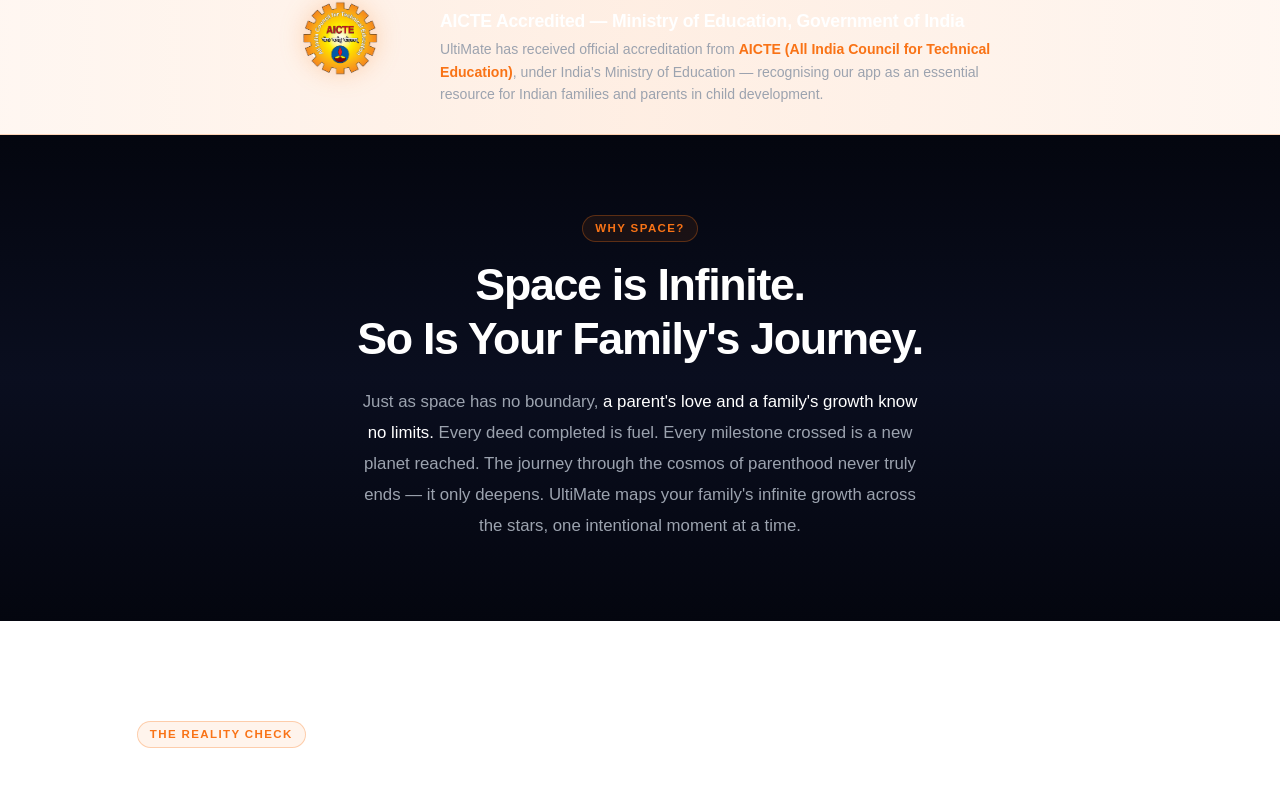
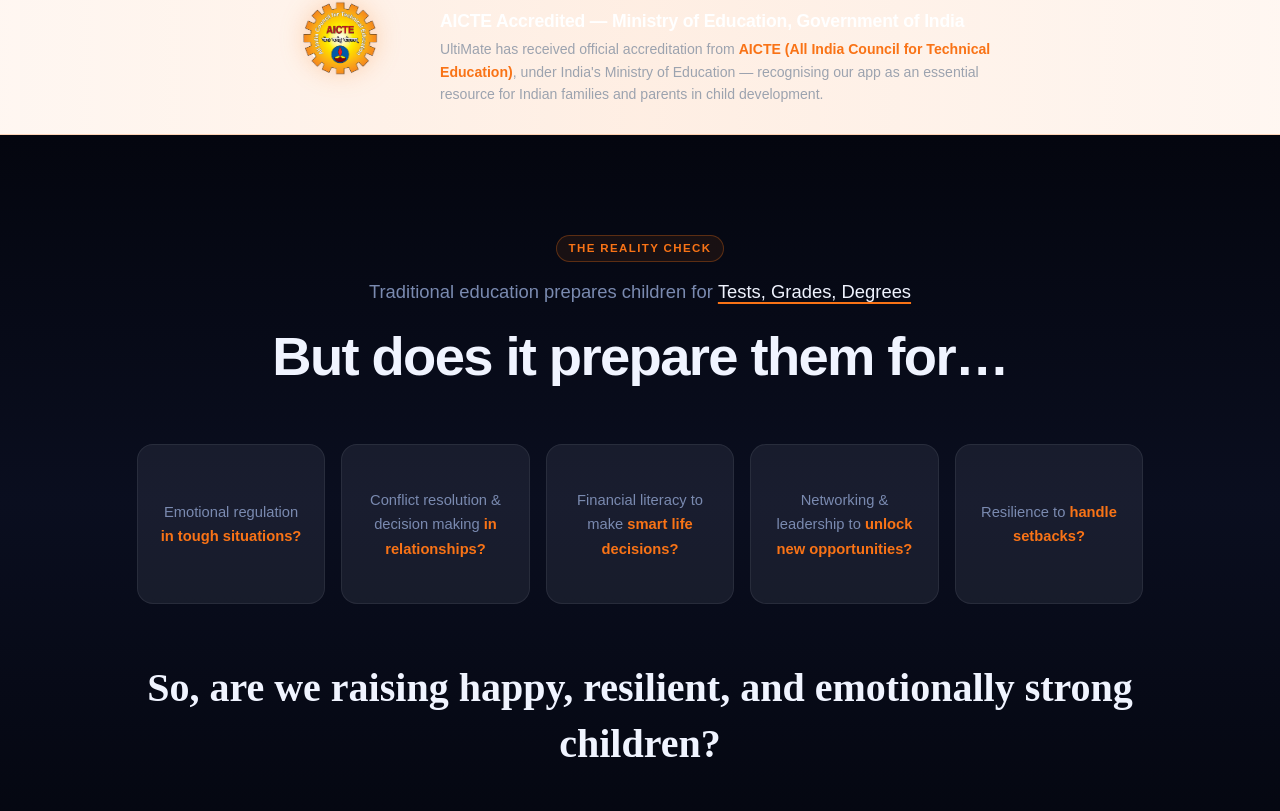
Before and after one commit to ultimate-org/ultimate-bond-web, a Next.js app: page / in a window 1280 px wide. Shown: the part 889-1700 px from the top of the page. Built offline with nearby package versions, Linux system fonts and the light colour scheme; a web font is replaced by a local one.

Commit message:
added new section beyondacademics

```diff
--- a/src/app/page.tsx
+++ b/src/app/page.tsx
@@ -1,6 +1,7 @@
 import Advisors from "@/components/advisors/Advisors";
 import Aicte from "@/components/aicte/Aicte";
 import AiRoadmap from "@/components/aiRoadMap/AiRoadMap";
+import BeyondAcademics from "@/components/beyondAcademics/BeyondAcademics";
 import Consequences from "@/components/consequences/Consequences";
 import CtaFooter from "@/components/ctaFooter/CtaFooter";
 import FeaturesRadar from "@/components/featureRadar/FeatureRadar";
@@ -9,7 +10,7 @@
 import Problem from "@/components/problem/Problem";
 import Science from "@/components/science/Science";
 // import Solution from "@/components/solution/Solution";
-import SpaceWhy from "@/components/spaceWhy/SpaceWhy";
+// import SpaceWhy from "@/components/spaceWhy/SpaceWhy";
 // import Stars from "@/components/star/Star";
 import TransformationJourney from "@/components/transformations/Transformations";
 import WhatsAppButton from "@/components/whatsappButton/WhatsappButton";
@@ -30,7 +31,8 @@
     <Header></Header>
     <Main></Main>
     <Aicte/>
-    <SpaceWhy/>
+    <BeyondAcademics/>
+    {/* <SpaceWhy/> */}
     <Problem/>
     <Consequences/>
     <Science/>
--- /dev/null
+++ b/src/components/beyondAcademics/BeyondAcademics.tsx
@@ -0,0 +1,217 @@
+"use client";
+
+import { useEffect, useRef, useState } from "react";
+import { motion, useInView } from "framer-motion";
+import { SectionTag, useReveal } from "@/components/ui/UI";
+
+const CARDS = [
+  {
+    body: "Emotional regulation",
+    highlight: "in tough situations?",
+  },
+  {
+    body: "Conflict resolution & decision making",
+    highlight: "in relationships?",
+  },
+  {
+    body: "Financial literacy to make",
+    highlight: "smart life decisions?",
+  },
+  {
+    body: "Networking & leadership to",
+    highlight: "unlock new opportunities?",
+  },
+  {
+    body: "Resilience to",
+    highlight: "handle setbacks?",
+  },
+];
+
+export default function BeyondAcademics() {
+  const tagRef = useReveal<HTMLDivElement>();
+  const toplineRef = useReveal<HTMLParagraphElement>();
+  const headlineRef = useReveal<HTMLHeadingElement>();
+  const bottomRef = useReveal<HTMLParagraphElement>();
+
+  const cardsRef = useRef<HTMLDivElement>(null);
+  const cardsInView = useInView(cardsRef, { once: true, margin: "-10% 0px" });
+
+  return (
+    <section
+      id="beyond-academics"
+      className="relative z-[1] py-[100px] text-center"
+      style={{
+        background:
+          "linear-gradient(180deg, var(--bg) 0%, var(--surface) 50%, var(--bg) 100%)",
+      }}
+    >
+      <div className="max-w-[1160px] mx-auto px-[6%]">
+
+        {/* Section tag */}
+        <div ref={tagRef}>
+          <SectionTag>The Reality Check</SectionTag>
+        </div>
+
+        {/* Top line */}
+        <p
+          ref={toplineRef}
+          className="mb-5"
+          style={{
+            fontFamily: "'DM Sans', sans-serif",
+            fontSize: "clamp(1rem, 2vw, 1.15rem)",
+            fontWeight: 300,
+            color: "var(--muted)",
+          }}
+        >
+          Traditional education prepares children for{" "}
+          <span
+            style={{
+              textDecoration: "underline",
+              textUnderlineOffset: "4px",
+              textDecorationColor: "var(--orange)",
+              textDecorationThickness: "2px",
+              color: "var(--white)",
+              fontWeight: 500,
+            }}
+          >
+            Tests, Grades, Degrees
+          </span>
+        </p>
+
+        {/* Headline */}
+        <h2
+          ref={headlineRef}
+          className="mb-14"
+          style={{
+            fontFamily: "'Rubik', sans-serif",
+            fontSize: "clamp(2rem, 5vw, 3.4rem)",
+            fontWeight: 900,
+            letterSpacing: "-0.03em",
+            lineHeight: 1.15,
+            color: "var(--white)",
+          }}
+        >
+          But does it prepare them for…
+        </h2>
+
+        {/* Cards grid */}
+        <div
+          ref={cardsRef}
+          className="grid gap-4 mb-14"
+          style={{
+            gridTemplateColumns: "repeat(5, 1fr)",
+          }}
+        >
+          {CARDS.map((card, i) => (
+            <motion.div
+              key={i}
+              initial={{ opacity: 0, y: 40, scale: 0.95 }}
+              animate={
+                cardsInView
+                  ? { opacity: 1, y: 0, scale: 1 }
+                  : { opacity: 0, y: 40, scale: 0.95 }
+              }
+              transition={{
+                duration: 0.6,
+                delay: i * 0.12,
+                ease: [0.22, 0.68, 0.36, 1.2],
+              }}
+              whileHover={{
+                y: -4,
+                borderColor: "rgba(249,115,22,0.3)",
+                boxShadow: "0 8px 30px rgba(249,115,22,0.08)",
+              }}
+              className="relative overflow-hidden rounded-[16px] flex items-center justify-center text-center"
+              style={{
+                background: "rgba(200,215,240,0.08)",
+                border: "1px solid rgba(255,255,255,0.07)",
+                padding: "2rem 1.4rem",
+                minHeight: "160px",
+                transition: "border-color 0.3s, box-shadow 0.3s",
+              }}
+            >
+              {/* Top orange bar on hover — using motion */}
+              <motion.span
+                className="absolute top-0 left-0 right-0 h-[3px]"
+                style={{
+                  background:
+                    "linear-gradient(90deg, var(--orange), transparent)",
+                  opacity: 0,
+                }}
+                whileHover={{ opacity: 1 }}
+                transition={{ duration: 0.3 }}
+              />
+
+              <p
+                style={{
+                  fontFamily: "'DM Sans', sans-serif",
+                  fontSize: "0.92rem",
+                  color: "var(--muted)",
+                  lineHeight: 1.65,
+                  fontWeight: 300,
+                }}
+              >
+                {card.body}{" "}
+                <strong
+                  style={{ color: "var(--orange)", fontWeight: 700 }}
+                >
+                  {card.highlight}
+                </strong>
+              </p>
+            </motion.div>
+          ))}
+        </div>
+
+        {/* Bottom handwritten line */}
+        <p
+          ref={bottomRef}
+          style={{
+            fontFamily: "'Caveat', cursive",
+            fontSize: "clamp(1.6rem, 3.5vw, 2.5rem)",
+            fontWeight: 600,
+            color: "var(--white)",
+            lineHeight: 1.4,
+            opacity: 0.9,
+          }}
+        >
+          So, are we raising happy, resilient, and emotionally strong children?
+        </p>
+
+      </div>
+
+      {/* Responsive grid CSS */}
+      <style>{`
+        #beyond-academics .grid {
+          grid-template-columns: repeat(5, 1fr);
+        }
+        @media (max-width: 1024px) {
+          #beyond-academics .grid {
+            grid-template-columns: repeat(3, 1fr);
+          }
+        }
+        @media (max-width: 768px) {
+          #beyond-academics {
+            padding: 70px 0;
+          }
+          #beyond-academics .grid {
+            grid-template-columns: 1fr 1fr;
+            gap: 0.75rem;
+          }
+          #beyond-academics .grid > div {
+            min-height: 130px;
+            padding: 1.5rem 1.2rem;
+          }
+        }
+        @media (max-width: 480px) {
+          #beyond-academics .grid {
+            grid-template-columns: 1fr;
+          }
+          #beyond-academics .grid > div {
+            min-height: auto;
+            padding: 1.4rem 1.2rem;
+          }
+        }
+      `}</style>
+    </section>
+  );
+}
```
